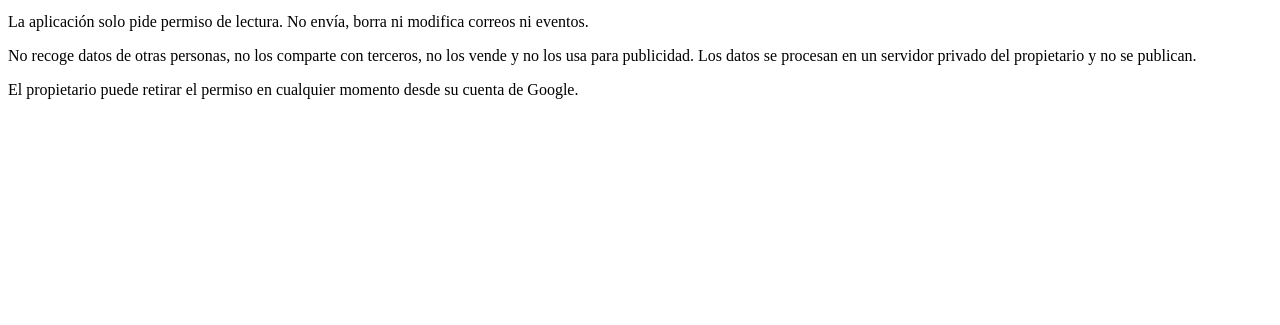
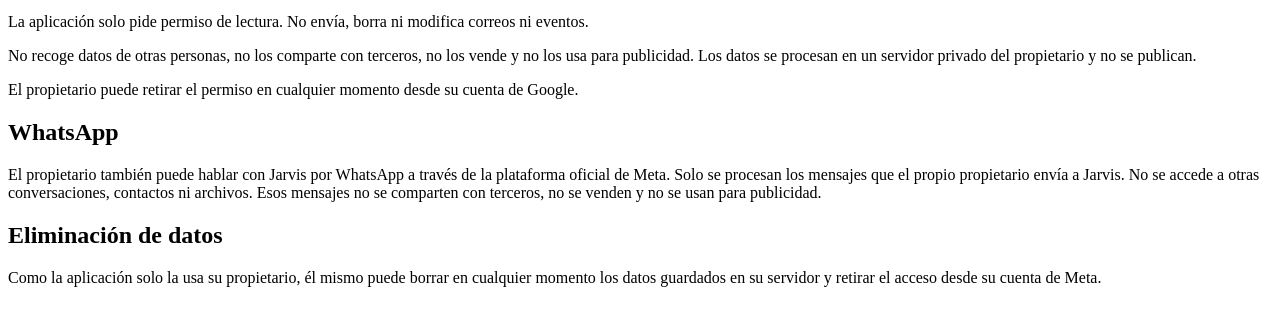
Before and after one commit to alexjimenez71/alexjimenez71.github.io, a plain HTML site: page index.html in a window 1280 px wide. Shown: the part 101-426 px from the top of the page. Drawn offline with Linux system fonts and the light colour scheme.

Commit message:
Privacidad: WhatsApp y eliminación de datos

```diff
--- a/index.html
+++ b/index.html
@@ -11,5 +11,9 @@
 <p>La aplicación solo pide permiso de lectura. No envía, borra ni modifica correos ni eventos.</p>
 <p>No recoge datos de otras personas, no los comparte con terceros, no los vende y no los usa para publicidad. Los datos se procesan en un servidor privado del propietario y no se publican.</p>
 <p>El propietario puede retirar el permiso en cualquier momento desde su cuenta de Google.</p>
+<h2>WhatsApp</h2>
+<p>El propietario también puede hablar con Jarvis por WhatsApp a través de la plataforma oficial de Meta. Solo se procesan los mensajes que el propio propietario envía a Jarvis. No se accede a otras conversaciones, contactos ni archivos. Esos mensajes no se comparten con terceros, no se venden y no se usan para publicidad.</p>
+<h2 id="eliminacion-de-datos">Eliminación de datos</h2>
+<p>Como la aplicación solo la usa su propietario, él mismo puede borrar en cualquier momento los datos guardados en su servidor y retirar el acceso desde su cuenta de Meta.</p>
 </body>
 </html>
```
